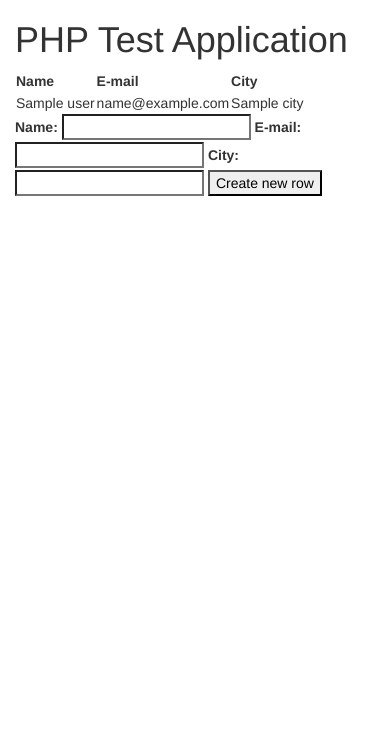
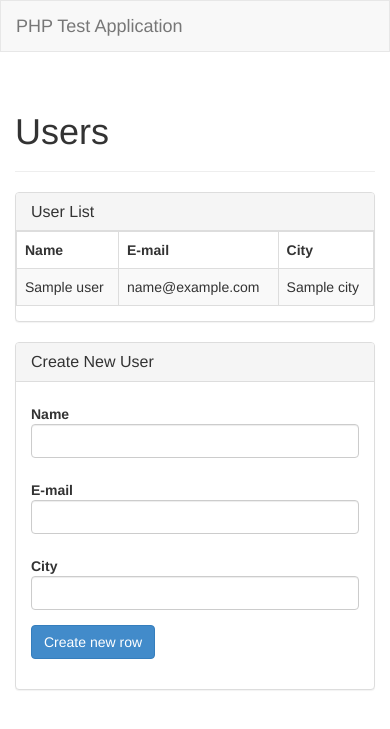
Before and after one commit to SantiMNV/bs-test-project, a PHP site: template views/index.php in a window 390 px wide. Shown: the top 729 px of the page. Run offline with PHP 8.4, Linux system fonts and the light colour scheme; the template is opened without the code that fills it: most values are stand-ins (such as "Sample title", 1, 10 or a date in 2020).

Commit message:
Refactor user interface in index.php and layout.php
- Updated the header to display "Users" and enhanced the user list presentation with Bootstrap styling.
- Improved the form for creating new users with a responsive layout and validation.
- Added a navigation bar to layout.php for better application structure and user experience.
- Included viewport meta tag for responsive design.

```diff
--- a/views/index.php
+++ b/views/index.php
@@ -1,6 +1,13 @@
-<h1>PHP Test Application</h1>
+<div class="page-header">
+  <h1>Users</h1>
+</div>
 
-<table>
+<div class="panel panel-default">
+  <div class="panel-heading">
+    <h3 class="panel-title">User List</h3>
+  </div>
+  <div class="table-responsive">
+    <table class="table table-striped table-bordered table-hover">
       <thead>
         <tr>
           <th>Name</th>
@@ -9,26 +16,50 @@
         </tr>
       </thead>
       <tbody>
-		<?foreach($users as $user){?>
+        <?php foreach ($users as $user) { ?>
         <tr>
-			<td><?=$user->getName()?></td>
-			<td><?=$user->getEmail()?></td>
-			<td><?=$user->getCity()?></td>
+          <td><?= $user->getName() ?></td>
+          <td><?= $user->getEmail() ?></td>
+          <td><?= $user->getCity() ?></td>
         </tr>
-		<?}?>
+        <?php } ?>
       </tbody>
     </table>
+  </div>
+</div>
 
-<form method="post" action="create.php">
+<div class="panel panel-default">
+  <div class="panel-heading">
+    <h3 class="panel-title">Create New User</h3>
+  </div>
+  <div class="panel-body">
+    <form method="post" action="create.php" class="form-horizontal">
+      <div class="form-group">
+        <label for="name" class="col-sm-2 control-label">Name</label>
+        <div class="col-sm-10">
+          <input type="text" name="name" id="name" class="form-control" required>
+        </div>
+      </div>
 
-	<label for="name">Name:</label>
-	<input name="name" input="text" id="name"/>
+      <div class="form-group">
+        <label for="email" class="col-sm-2 control-label">E-mail</label>
+        <div class="col-sm-10">
+          <input type="email" name="email" id="email" class="form-control" required>
+        </div>
+      </div>
 
-	<label for="email">E-mail:</label>
-	<input name="email" input="text" id="email"/>
+      <div class="form-group">
+        <label for="city" class="col-sm-2 control-label">City</label>
+        <div class="col-sm-10">
+          <input type="text" name="city" id="city" class="form-control" required>
+        </div>
+      </div>
 
-	<label for="city">City:</label>
-	<input name="city" input="text" id="city"/>
-
-	<button>Create new row</button>
+      <div class="form-group">
+        <div class="col-sm-offset-2 col-sm-10">
+          <button type="submit" class="btn btn-primary">Create new row</button>
+        </div>
+      </div>
     </form>
+  </div>
+</div>
--- a/views/layout.php
+++ b/views/layout.php
@@ -2,6 +2,7 @@
 <html>
   <head>
   	<meta charset="UTF-8">
+    <meta name="viewport" content="width=device-width, initial-scale=1">
 
     <title>PHP Test Application</title>
 
@@ -17,11 +18,17 @@
   </head>
   <body>
 
-  <div class="container">
+    <nav class="navbar navbar-default">
+      <div class="container">
+        <div class="navbar-header">
+          <span class="navbar-brand">PHP Test Application</span>
+        </div>
+      </div>
+    </nav>
 
-    <?= $content ?>
-
-  </div>
+    <main class="container">
+      <?= $content ?>
+    </main>
 
   </body>
 </html>
```
Lines whose indentation alone changed are shown as unchanged.
